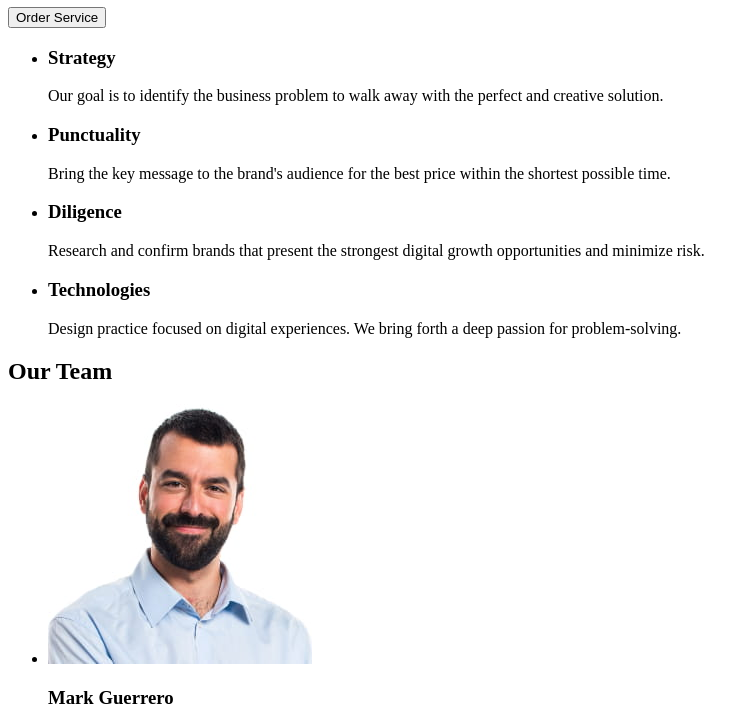
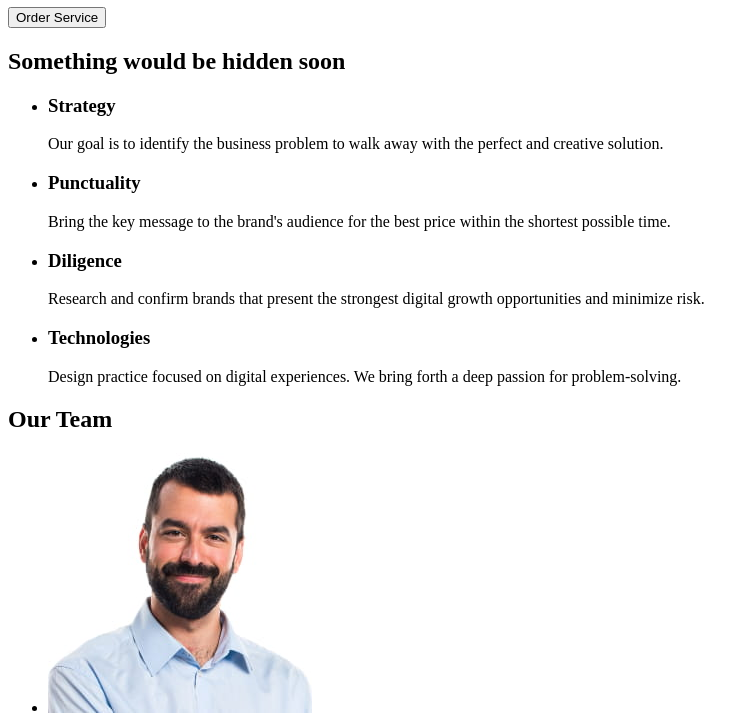
Before and after one commit to shunechkabon/goit-markup-hw-01, a plain HTML site: page index.html in a window 1280 px wide. Shown: the part 203-928 px from the top of the page, without its empty margins (0-754 px from the left). Drawn offline with Linux system fonts and the light colour scheme.

Commit message:
update index.html file

```diff
--- a/index.html
+++ b/index.html
@@ -32,6 +32,7 @@
 
       <!--Our strenghts-->
       <section>
+        <h2>Something would be hidden soon</h2>
         <ul>
           <li>
             <h3>Strategy</h3>
```
